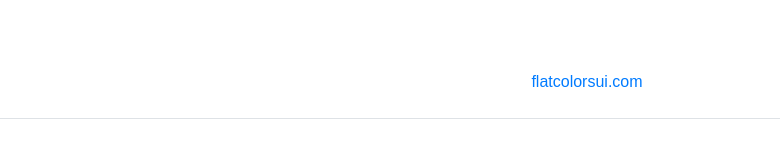
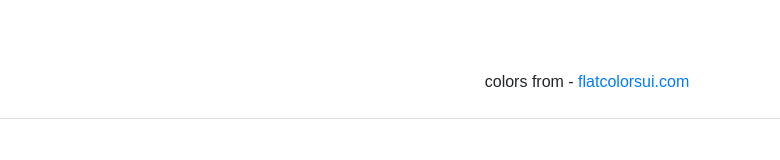
Before and after one commit to yc-codes/color-picker, a plain HTML site: page index.html in a window 1280 px wide. Shown: the part 1442-1602 px from the top of the page, without its empty margins (53-833 px from the left). Drawn offline with nearby package versions, Linux system fonts and the light colour scheme; a web font is replaced by a local one.

Commit message:
favicon + credit

```diff
--- a/index.html
+++ b/index.html
@@ -8,6 +8,7 @@
     <link rel="stylesheet" href="https://rsms.me/inter/inter.css">
     <link rel="stylesheet" href="https://cdnjs.cloudflare.com/ajax/libs/twitter-bootstrap/4.4.0/css/bootstrap.min.css">
     <link rel="stylesheet" href="css/main.css">
+    <link rel="shortcut icon" href="images/logo-m.svg" type="image/x-icon">
     <script src="/js/flatcolorsui.js" defer></script>
     <script src="/js/master.js" defer></script>
 </head>
@@ -62,9 +63,10 @@
     </div>
 
 
-        <div class="credit-box w-100 text-center d-flex mb-4 mt-5">
-            <a href="http://www.flatcolorsui.com/" class="mx-auto">
-                <p class="m-0">flatcolorsui.com</p>
+    <div class="credit-box w-100 text-center d-flex justify-content-center mb-4 mt-5">
+        <p class="m-0 d-inline">colors&nbsp;from&nbsp;-&nbsp;</p>
+        <a href="http://www.flatcolorsui.com/" class="d-inline">
+            <p class="m-0 d-inline">flatcolorsui.com</p>
         </a>
     </div>
 
```
Lines whose indentation alone changed are shown as unchanged.
